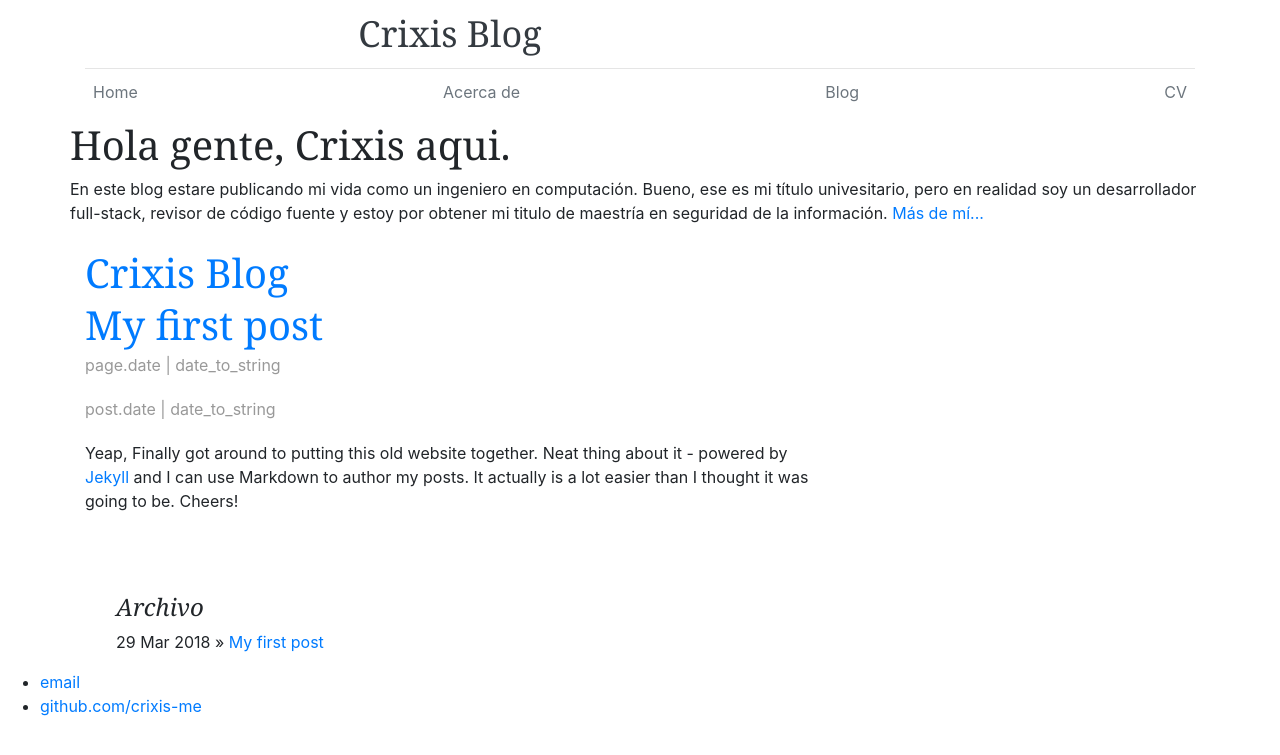
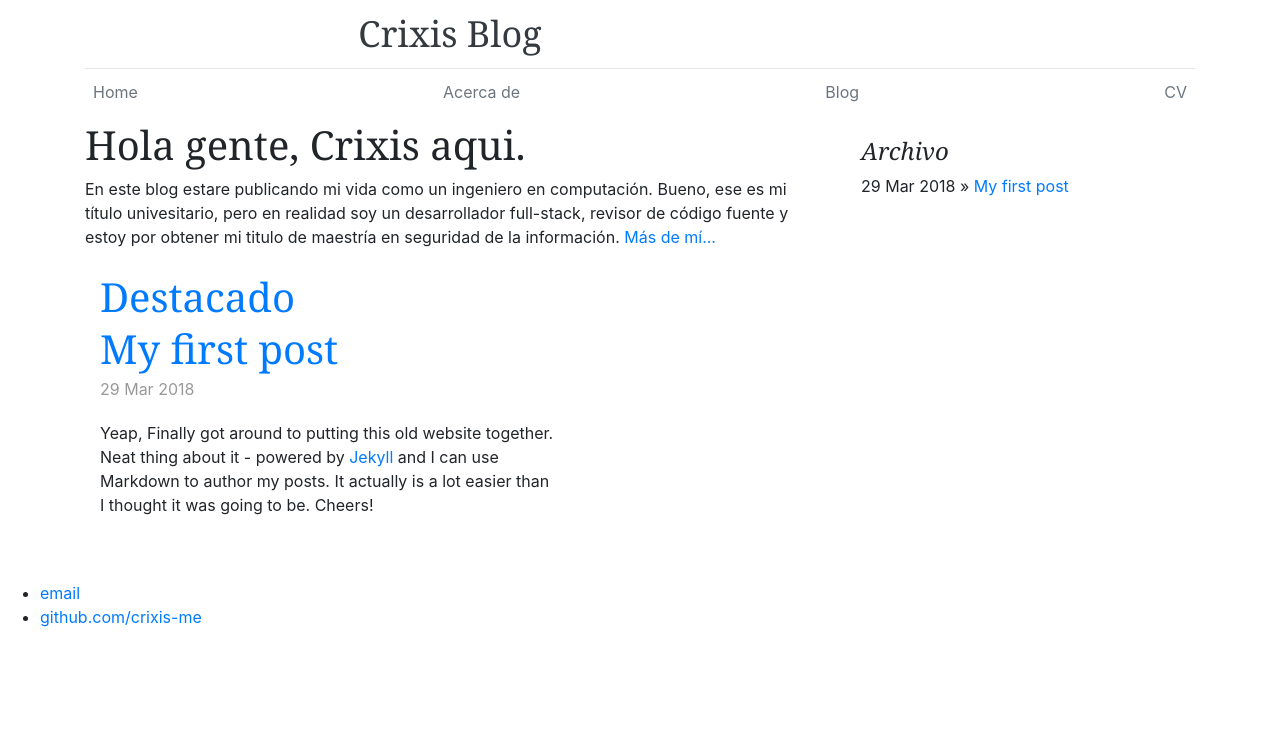
Before and after one commit to crixis-me/crixis-me.github.io, a Jekyll site: the page built from index.html, in a window 1280 px wide. Shown: the top 755 px of the page. Built offline with Jekyll 4.4.1, drawn with Linux system fonts in a browser that asks for light colours.

Commit message:
Haber si ahora si funcionan los posts, con el default layout

```diff
--- a/_includes/post-detail.html
+++ b/_includes/post-detail.html
@@ -10,10 +10,10 @@
 	</h2>
 {% endif %}
 </h1>
-{% if page.title %}
-	<p class="blog-post-meta">page.date | date_to_string</p>
+{% if page.date %}
+	<p class="blog-post-meta">{{ page.date | date_to_string }}</p>
 {% endif %}
-{% if post.title %}
-	<p class="blog-post-meta">post.date | date_to_string</p>
+{% if post.date %}
+	<p class="blog-post-meta">{{ post.date | date_to_string }}</p>
 {% endif %}
 <div class="entry-content">{{ content }}</div>
--- a/_layouts/default.html
+++ b/_layouts/default.html
@@ -4,13 +4,13 @@
 <head>
 	<title>{{ page.title }}</title>
 	<!-- link to main stylesheet -->
-	<link rel="stylesheet" type="text/css" href="./assets/css/bootstrap.min.css">
-	<link rel="stylesheet" type="text/css" href="./assets/css/bootstrap-grid.min.css">
-	<link rel="stylesheet" type="text/css" href="./assets/css/bootstrap-reboot.min.css">
-	<script src="./assets/js/jquery-3.2.1.slim.min.js"></script>
-	<script src="./assets/js/bootstrap.bundle.min.js"></script>
+	<link rel="stylesheet" type="text/css" href="/assets/css/bootstrap.min.css">
+	<link rel="stylesheet" type="text/css" href="/assets/css/bootstrap-grid.min.css">
+	<link rel="stylesheet" type="text/css" href="/assets/css/bootstrap-reboot.min.css">
+	<script src="/assets/js/jquery-3.2.1.slim.min.js"></script>
+	<script src="/assets/js/bootstrap.bundle.min.js"></script>
 
-	<link rel="stylesheet" type="text/css" href="./assets/css/blog.css">
+	<link rel="stylesheet" type="text/css" href="/assets/css/blog.css">
 </head>
 
 <body>
@@ -41,6 +41,7 @@
 
 	<main role="main" class="container">
 		<div class="row">
+			<div class="col-md-8 blog-main">
 				{{ content }}
 			</div>
 
@@ -54,7 +55,7 @@
 					</ol>
 				</div>
 			</aside>
-
+		</div> <!-- .row -->
 	</main>
 
 
--- a/index.html
+++ b/index.html
@@ -1,6 +1,6 @@
 ---
 layout: default
-title: Crixis Blog
+title: Destacado
 ---
 <div class="row">
 	<div class="col-md-12">
```
Lines whose indentation alone changed are shown as unchanged.
